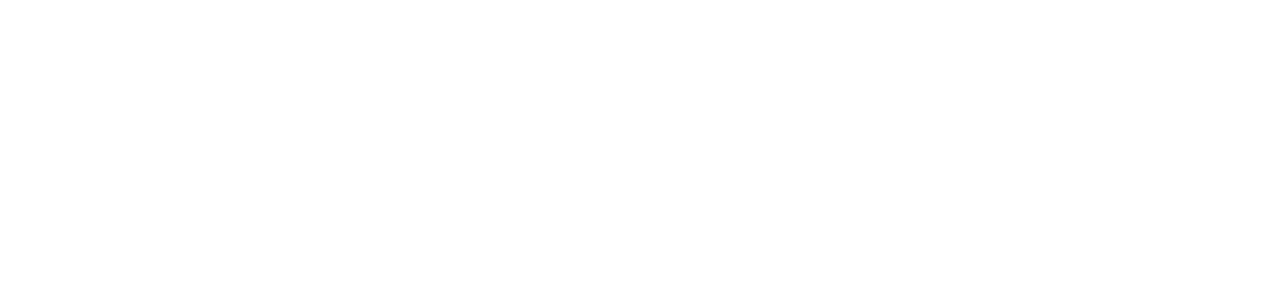
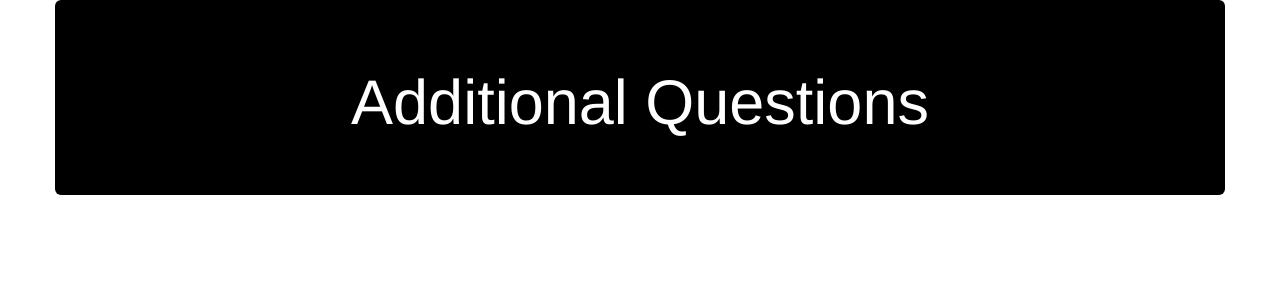
Before and after one commit to mfreilly98/Flight-Risk-Assessment-Frontend, a React (Create React App) app: page /DynamicQuestions in a window 1280 px wide. Shown: the top 300 px of the page. Built offline with nearby package versions, Linux system fonts and the light colour scheme.

Commit message:
Began working on dynamic form inputs.

```diff
--- a/package.json
+++ b/package.json
@@ -8,6 +8,7 @@
     "@testing-library/user-event": "^12.7.1",
     "axios": "^0.21.1",
     "bootstrap": "^3.4.1",
+    "moment": "^2.29.1",
     "react": "^17.0.1",
     "react-bootstrap": "^1.5.0",
     "react-datepicker": "^3.6.0",
--- a/src/App.js
+++ b/src/App.js
@@ -4,6 +4,7 @@ import RiskAssessmentForm from "./components/RiskAssessmentForm";
 import AdminPanel from "./components/AdminPanel";
 import {BrowserRouter as Router, Switch, Route} from "react-router-dom";
 import React from "react";
+import DynamicFormInput from "./components/DynamicFormInput";
 
 function App() {
     return (
@@ -12,6 +13,7 @@ function App() {
                 <Switch>
                     <Route exact path="/" component={RiskAssessmentForm}/>
                     <Route exact path="/AdminPanel" component={AdminPanel}/>
+                    <Route exact path="/DynamicQuestions" component={DynamicFormInput} />
                 </Switch>
             </Router>
         </div>
--- /dev/null
+++ b/src/components/DynamicFormInput.js
@@ -0,0 +1,41 @@
+import React, { useState } from 'react';
+import {Button, Row, Col, Form, Jumbotron, Container, FormGroup} from 'react-bootstrap';
+import {Link} from "react-router-dom";
+import DatePicker from 'react-datepicker';
+import axios from 'axios';
+import moment from 'moment';
+
+import FlightDutyFormInput from "./FlightDutyFormInput";
+import TypeOfFlightFormInput from "./TypeOfFlightFormInput";
+import './../stylesheets/RiskAssessmentForm.css';
+import './../stylesheets/AdminPanel.css';
+
+/*
+ * This will handle the User input for the risk assessment form.
+ */
+function DynamicFormInput(props) {
+
+    return (
+       <Container>
+           <Row>
+               <Col>
+                   <Jumbotron fluid className="jumbo">
+                       <h1 className="text-center">Additional Questions</h1>
+                   </Jumbotron>
+               </Col>
+           </Row>
+           <Form>
+               {/*{props.currentWeather.instrumentCurrent &&
+                   <FormGroup as={Row}>
+
+                   </FormGroup>
+               }*/}
+
+           </Form>
+
+       </Container>
+    );
+}
+
+
+export default DynamicFormInput;
--- a/src/components/RiskAssessmentForm.js
+++ b/src/components/RiskAssessmentForm.js
@@ -3,18 +3,20 @@ import {Button, Row, Col, Form, Jumbotron, Container} from 'react-bootstrap';
 import {Link} from "react-router-dom";
 import DatePicker from 'react-datepicker';
 import axios from 'axios';
+import moment from 'moment';
 
 import FlightDutyFormInput from "./FlightDutyFormInput";
 import TypeOfFlightFormInput from "./TypeOfFlightFormInput";
 import './../stylesheets/RiskAssessmentForm.css';
 import './../stylesheets/AdminPanel.css';
+import DynamicFormInput from "./DynamicFormInput";
 
 /*
  * This will handle the User input for the risk assessment form.
  */
 function RiskAssessmentForm() {
     /* Departure time and date. Format is MM/dd/yyyy h:mm aa*/
-    const [departureTime, setDepartureTime] = useState();
+    const [departureTime, setDepartureTime] = useState(new Date());
     const [departureAirport, setDepartureAirport] = useState();
     const [studentName, setStudentName] = useState("");
     /*What license the student is pursing. This will indicate their skill level.*/
@@ -32,18 +34,29 @@ function RiskAssessmentForm() {
     /*If they are going on a cross country, to what airports*/
     const [xcDestination, setXcDestination] = useState("");
 
+    const [showDynamicQuestions, setShowDynamicQuestions] = useState(false);
+
+    const [currentWeather, setCurrentWeather] = useState();
+
 
     async function handleClick(){
 
-        //axios.get('/getMetar?airportID=KCBF').then(response=>{console.log(response)});
+        const formattedDepartureDate = moment(departureTime).format("MM/DD/yyyy HH:mm").toString();
+        console.log("Time: "+formattedDepartureDate);
         axios({
             method: 'post',
             url: "/basicFormInfo",
-            data: {departureTime,departureAirport,studentName,studentLevel,isDualFlight,prevFlights,flightDuty,categoryOfFlight,typeOfFlight,xcDestination}
+            data: {'departureTime':departureTime,departureAirport,studentName,studentLevel,isDualFlight,prevFlights,flightDuty,categoryOfFlight,typeOfFlight,xcDestination}
         }).then(response => {
-            console.log(response.data);
+            console.log(response);
+            setCurrentWeather(response);
+            setShowDynamicQuestions(true);
         })
     }
+
+    /*function setTime(date){
+        Moment
+    }*/
     /*Simple logging function. For debugging purposes only.*/
     function logState(e) {
         /* Remember that setState() is async so console.log my lag behind the state change*/
@@ -60,12 +73,15 @@ function RiskAssessmentForm() {
         console.log("Type of Flight: "+typeOfFlight);
         console.log("---------------------------------------------")
     }
+
+    if( !showDynamicQuestions)
+    {
         return (
             <Container>
                 <Row>
                     <Col>
                         <Jumbotron fluid className="jumbo">
-                        <Link to="/AdminPanel" ><Button style={{ float: "right" }}>Admin</Button></Link>
+                            <Link to="/AdminPanel"><Button style={{float: "right"}}>Admin</Button></Link>
                             <h1 className="text-center">Risk Assessment Form</h1>
                         </Jumbotron>
                     </Col>
@@ -106,8 +122,10 @@ function RiskAssessmentForm() {
                         />
                     </Form.Group>
                     <Form.Group as={Row} controlId="studentLevel">
-                    <Form.Label column md="4">Certificate pursuing: </Form.Label> {/*There is probably a better way to phrase this*/}
-                    <Form.Control as="select" column md="8" className="studentInfo" name="student_level" onChange={e => setStudentLevel(e.target.value)} value={studentLevel}>
+                        <Form.Label column md="4">Certificate
+                            pursuing: </Form.Label> {/*There is probably a better way to phrase this*/}
+                        <Form.Control as="select" column md="8" className="studentInfo" name="student_level"
+                                      onChange={e => setStudentLevel(e.target.value)} value={studentLevel}>
                             <option value="private">Private Pilot's License</option>
                             <option value="instrument">Instrument Rating</option>
                             <option value="commercial">Commercial License</option>
@@ -122,7 +140,9 @@ function RiskAssessmentForm() {
                         <Form.Group id="dualFlight" as={Col}>
                             <Form.Check
                                 type="checkbox" label="This is a dual flight"
-                            onChange={() => {setIsDualFlight(!isDualFlight)}}
+                                onChange={() => {
+                                    setIsDualFlight(!isDualFlight)
+                                }}
                                 value={isDualFlight}
                             />
                         </Form.Group>
@@ -151,7 +171,8 @@ function RiskAssessmentForm() {
 
                     <Form.Group as={Row} controlId="catOfFlight">
                         <Form.Label column md="4">Category of Syllabus Flight</Form.Label>
-                    <Form.Control as="select" column md="8" className="studentInfo" name="student_level" onChange={e => setCategoryOfFlight(e.target.value)} value={categoryOfFlight}>
+                        <Form.Control as="select" column md="8" className="studentInfo" name="student_level"
+                                      onChange={e => setCategoryOfFlight(e.target.value)} value={categoryOfFlight}>
                             <option value="normal">Normal</option>
                             <option value="stage_check">Stage Check</option>
                             <option value="checkride">FAA Practical Test</option>
@@ -168,14 +189,22 @@ function RiskAssessmentForm() {
                     />
 
 
-                <Button  className="dash-btn" onClick={handleClick}>
+                    <Button className="dash-btn">
+                        <Link to={'DynamicQuestions'} className="dash-btn" onClick={handleClick}>
                             Next
+                        </Link>
+                    </Button>
+                    <Button className="dash-btn" onClick={logState}>
+                        Log State
                     </Button>
                 </Form>
 
             </Container>
         );
     }
+    else
+        return (<DynamicFormInput currentWeather={currentWeather} />)
+}
 
 
 export default RiskAssessmentForm;
```
Also changed, not shown: 1 other file (tests, documents, lock files or other folders). Lines whose indentation alone changed are shown as unchanged.
